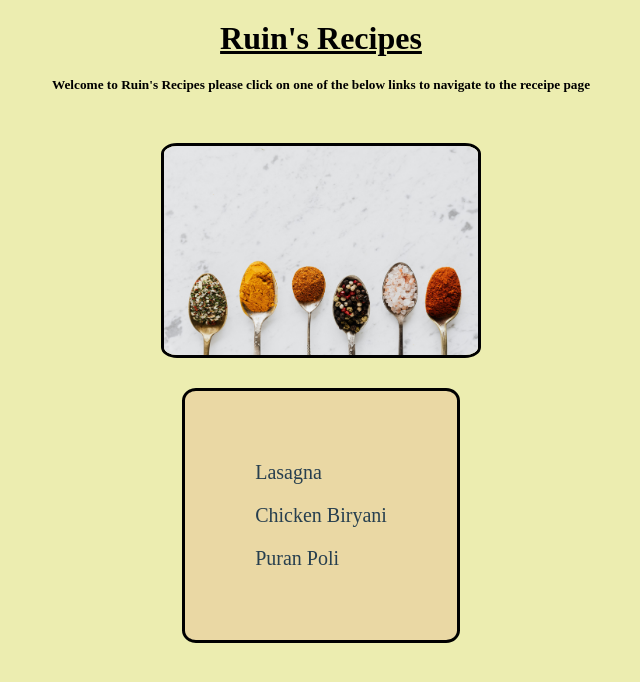
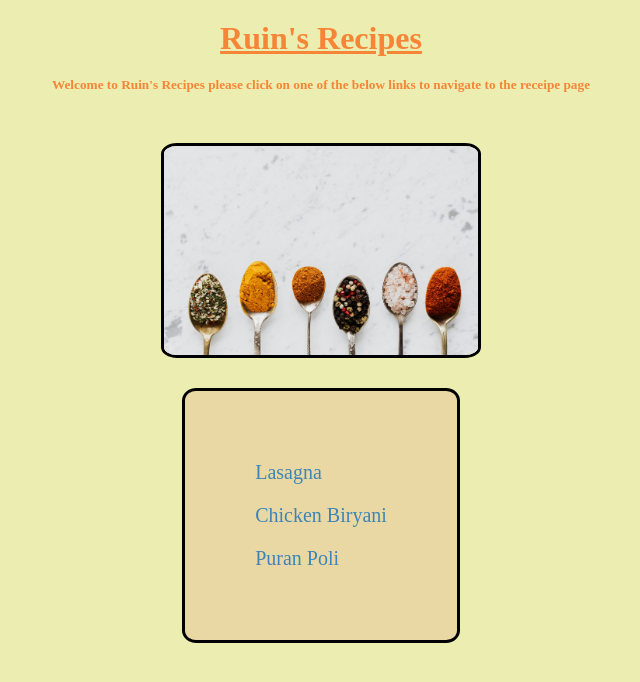
Before and after one commit to RuInKiN/odin-recipes, a plain HTML site: page index.html in a window 1280 px wide. Shown: the whole page, without its empty margins (319-959 px from the left). Drawn offline with Linux system fonts and the light colour scheme.

Commit message:
Updating index file css

```diff
--- a/styles/index.css
+++ b/styles/index.css
@@ -15,11 +15,13 @@ h1{
     text-align: center;
     margin: 20px;
     text-decoration: underline;
+    color: #f68537;
 }
 
 h5{
     text-align: center;
     margin-bottom: 50px;
+    color: #f68537;
 }
 
 ul{
@@ -35,7 +37,7 @@ li{
 
 a{
     text-decoration: none;
-    color: #273F4F;
+    color: #3e85b5;
 }
 
 img{
```
